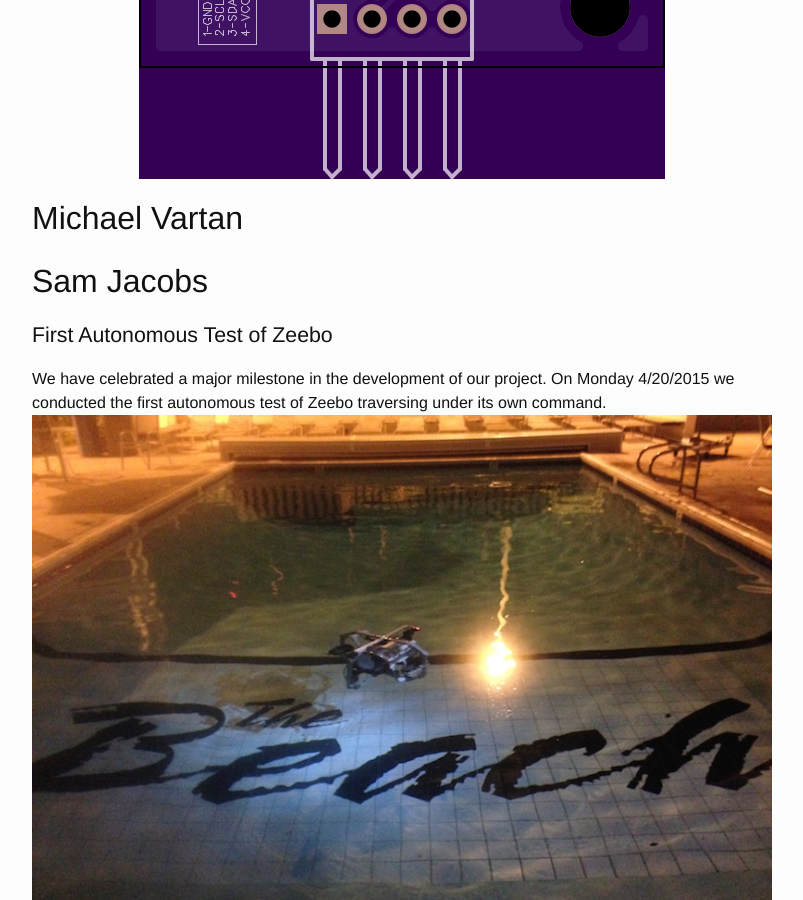
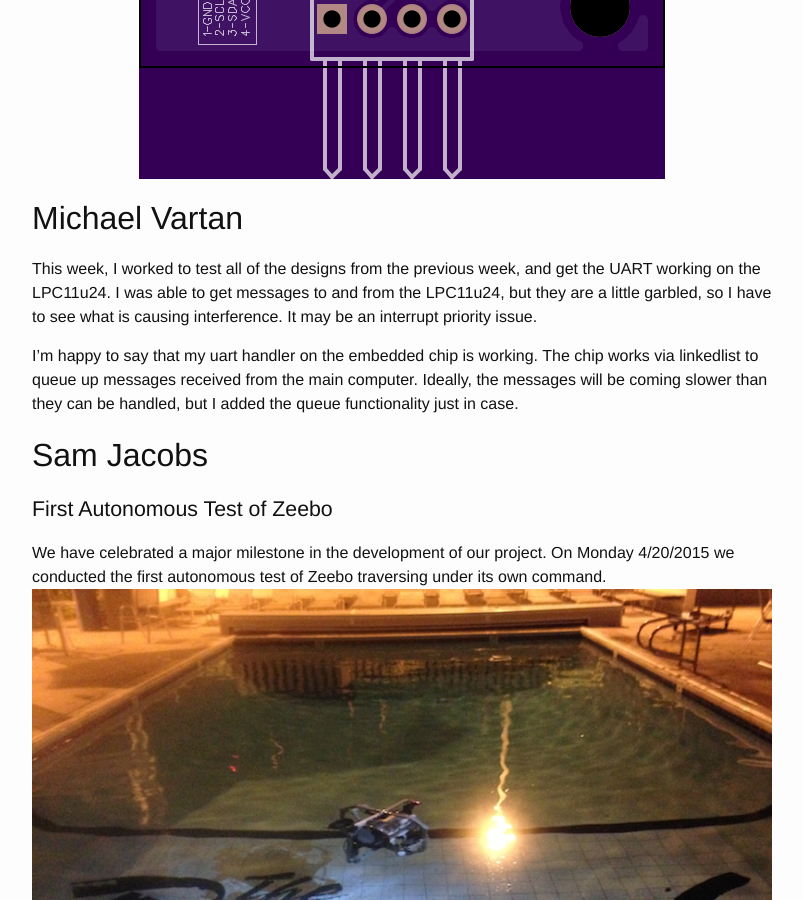
Before and after one commit to vartan/Xeebo, a Jekyll site: the page built from _posts/2015-04-24-weekly-report-12.md, in a window 1280 px wide and 900 px high, scrolled down 2404 px. Shown: the whole window, without its empty margins (238-1041 px from the left). Built offline with Jekyll 4.4.1, drawn with Linux system fonts in a browser that asks for light colours; comment, search, counter and statistics services are not loaded.

Commit message:
michaels post

```diff
--- a/_posts/2015-04-24-weekly-report-12.md
+++ b/_posts/2015-04-24-weekly-report-12.md
@@ -25,6 +25,9 @@ I designed the Inertial Measurement Unit (IMU) board and sent it off to get fabr
 
 #Michael Vartan
 
+This week, I worked to test all of the designs from the previous week, and get the UART working on the LPC11u24. I was able to get messages to and from the LPC11u24, but they are a little garbled, so I have to see what is causing interference. It may be an interrupt priority issue.
+
+I'm happy to say that my uart handler on the embedded chip is working. The chip works via linkedlist to queue up messages received from the main computer. Ideally, the messages will be coming slower than they can be handled, but I added the queue functionality just in case.
 
 #Sam Jacobs
 
```
